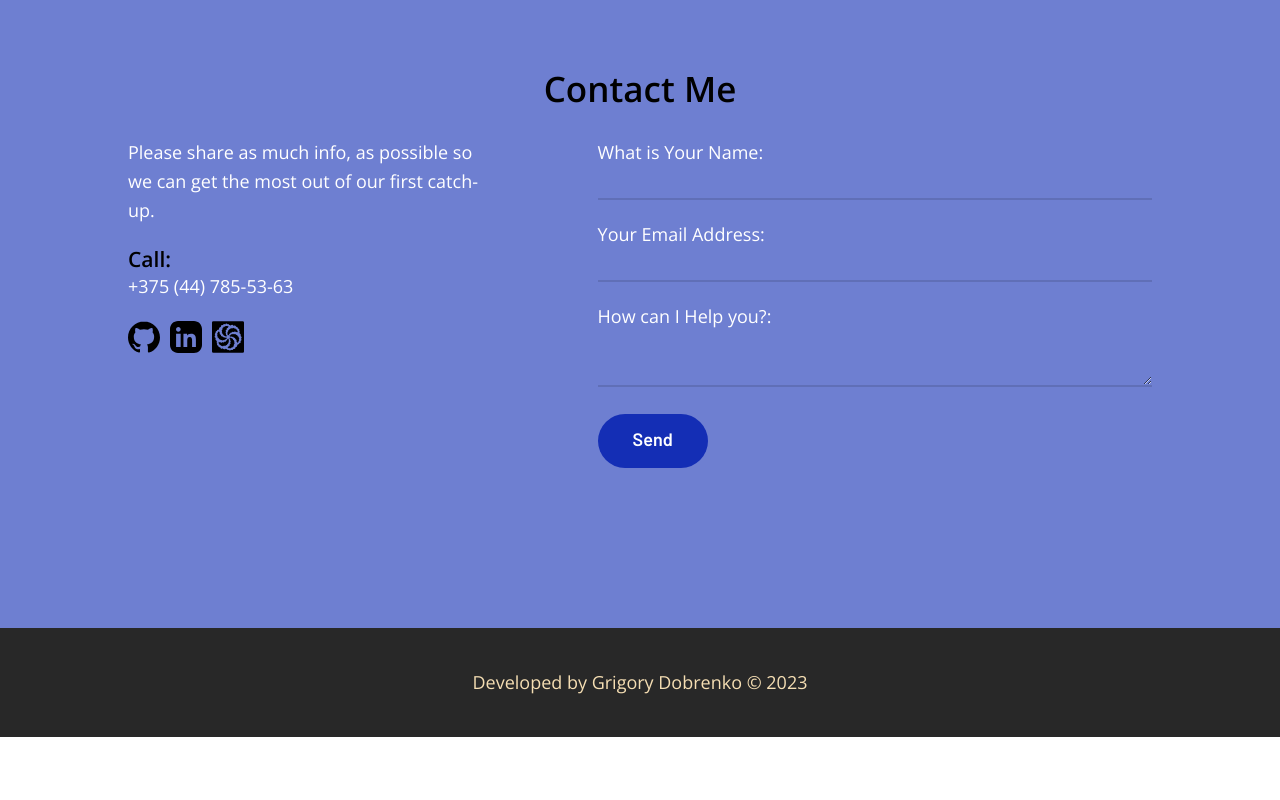
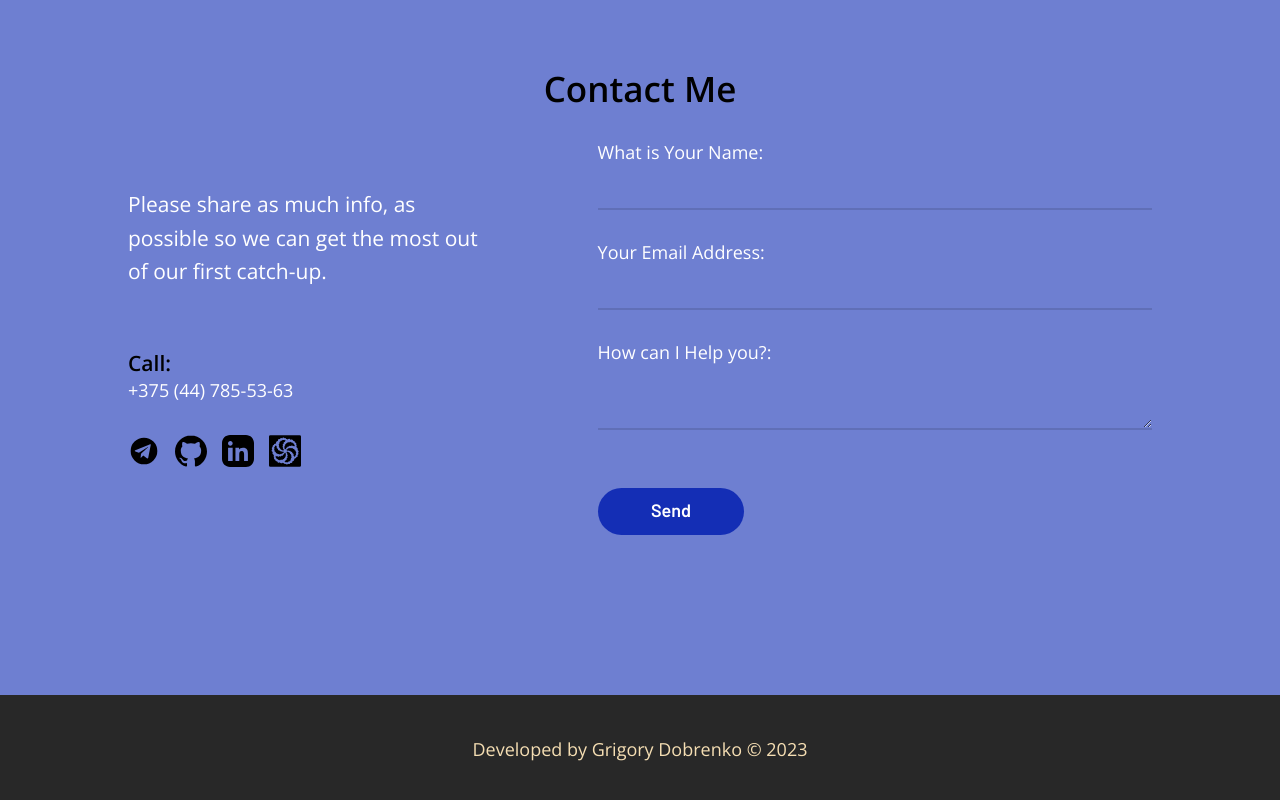
Before and after one commit to grigorydobrenko/portfolio, a React (Create React App) app: page / in a window 1280 px wide. Shown: the part 3746-4546 px from the top of the page. Before the commit the page ends 4483 px from the top, so only its background shows below. Built offline with nearby package versions, Linux system fonts and the light colour scheme.

Commit message:
feat: add sending contacts

```diff
--- a/package.json
+++ b/package.json
@@ -7,6 +7,8 @@
     "@testing-library/jest-dom": "^5.16.5",
     "@testing-library/react": "^13.4.0",
     "@testing-library/user-event": "^13.5.0",
+    "axios": "^1.2.6",
+    "formik": "^2.2.9",
     "framer-motion": "^8.5.2",
     "gh-pages": "^4.0.0",
     "react": "^18.2.0",
--- a/src/common/buttons/Buttons.module.scss
+++ b/src/common/buttons/Buttons.module.scss
@@ -9,6 +9,8 @@
   font-weight: 600;
   transition: all .3s ease;
   text-decoration: none;
+  border: none;
+
   @media (max-width: 1040px) {
     padding: 8px 30px 11px;
   }
--- a/src/components/contacts/Contacts.js
+++ b/src/components/contacts/Contacts.js
@@ -5,6 +5,8 @@ import buttons from '../../common/buttons/Buttons.module.scss'
 import {Title} from "../../common/title/Title";
 import Fade from 'react-reveal/Fade';
 import {CursorVariantContext} from "../../App";
+import axios from "axios";
+import {useFormik} from "formik";
 
 
 const Contacts = () => {
@@ -13,6 +15,49 @@ const Contacts = () => {
         linkEnter,
         linkLeave
     } = React.useContext(CursorVariantContext)
+
+    const [loading, setLoading] = React.useState(false)
+    const [myMessages, setMyMessages] = React.useState('')
+    const [error, setError] = React.useState('')
+
+    const formik = useFormik({
+        initialValues: {
+            name: '',
+            email: '',
+            formMessage: ''
+        },
+        validate: (values) => {
+            const errors = {}
+            if (!values.name) {
+                errors.name = 'Enter your name'
+            }
+            if (!values.email) {
+                errors.email = 'Enter your email'
+            } else if (!/^[A-Z0-9._%+-]+@[A-Z0-9.-]+\.[A-Z]{2,4}$/i.test(values.email)) {
+                errors.email = 'Invalid email address'
+            }
+            if (!values.formMessage) {
+                errors.formMessage = 'Enter your message'
+            }
+            return errors
+        },
+        onSubmit: values => {
+            setLoading(true)
+            console.log(values)
+            axios.post('http://localhost:3000/send-message', values)
+                .then(res => {
+                    setMyMessages('Thanks for your interest! I will contact you as soon as I have free time!')
+                    setError(false)
+                    formik.resetForm();
+                })
+                .catch(error => {
+                    setError('Error, please try again later.')
+                })
+                .finally(() => {
+                    setLoading(false)
+                })
+        },
+    })
 
     return (
         <div className={styles.contacts} id={'contactMe'}>
@@ -27,11 +72,16 @@ const Contacts = () => {
                             <p>+375 (44) 785-53-63</p>
                             <div className={styles.linksContainer}>
                                 <a onMouseEnter={linkEnter} onMouseLeave={linkLeave}
+                                   href="https://t.me/grigodo" target='_blank'>
+                                    <div className={`${styles.icon} ${styles.telegram}`}>
+                                    </div>
+                                </a>
+                                <a onMouseEnter={linkEnter} onMouseLeave={linkLeave}
                                    href="https://github.com/grigorydobrenko" target='_blank'>
                                     <div className={`${styles.icon} ${styles.github}`}>
                                     </div>
                                 </a>
-                                <a onMouseEnter={linkEnter} onMouseLeave={linkLeave} href="https://ru.linkedin.com/"
+                                <a onMouseEnter={linkEnter} onMouseLeave={linkLeave} href="https://www.linkedin.com/in/grigory-dobrenko-65006325a/"
                                    target='_blank'>
                                     <div className={`${styles.icon} ${styles.linkedin}`}>
                                     </div>
@@ -46,32 +96,75 @@ const Contacts = () => {
                     </Fade>
                     <Fade right>
                         <div className={styles.contactsForm}>
-                            <form className={styles.Form} action="">
-                                <div>
-                                    <label>What is Your Name:</label>
-                                    <input type="text"/>
+                            <form className={styles.form} onSubmit={formik.handleSubmit}>
+                                <div className={styles.formField}>
+                                    <label className={styles.label}>What is Your Name:</label>
+                                    <input
+                                        disabled={loading}
+                                        name="name"
+                                        {...formik.getFieldProps('name')}
+                                    />
+                                    <div className={styles.error}>
+                                        {formik.touched.name && formik.errors.name && formik.errors.name}
+                                    </div>
                                 </div>
-                                <div>
-                                    <label>Your Email Address:</label>
-                                    <input type="text"/>
+                                <div className={styles.formField}>
+                                    <label className={styles.label}>Your Email Address:</label>
+                                    <input
+                                        disabled={loading}
+                                        name="email"
+                                        {...formik.getFieldProps('email')}
+                                    />
+                                    <div className={styles.error}>
+                                        {formik.touched.email && formik.errors.email && formik.errors.email}
+                                    </div>
                                 </div>
-                                <div>
-                                    <label>How can I Help you?:</label>
-                                    <textarea name="" id=""></textarea>
+                                <div className={styles.formField}>
+                                    <label className={styles.label}>How can I Help you?:</label>
+                                    <textarea
+                                        disabled={loading}
+                                        name="formMessage"
+                                        {...formik.getFieldProps('formMessage')}
+                                    ></textarea>
+                                    <div className={styles.error}>
+                                        {formik.touched.formMessage && formik.errors.formMessage && formik.errors.formMessage}
+                                    </div>
+                                </div>
+
+                                <div
+                                    className={styles.contactButtons}
+                                >
+
+                                    <button
+                                        onMouseEnter={linkEnter}
+                                        onMouseLeave={linkLeave}
+                                        disabled={loading}
+                                        type="submit"
+                                        className={`
+                                        ${buttons.btn} ${buttons.btnPrimary}
+                                        ${styles.contactButton}`}
+                                    >
+                                        {
+                                            loading ?
+                                            <div className={styles.loader}></div> :
+                                            <span className={styles.send}>Send</span>
+                                        }
+
+                                    </button>
+                                    <span>
+                                        {error && error}
+                                        {myMessages && myMessages}
+
+                                    </span>
                                 </div>
                             </form>
-                            <div className={styles.contactButtons}>
-                                <a href="" onMouseEnter={linkEnter} onMouseLeave={linkLeave}
-                                   className={`${buttons.btn} ${buttons.btnPrimary}`}>Send
-                                </a>
-                            </div>
                         </div>
                     </Fade>
                 </div>
 
             </div>
         </div>
-    );
-};
+    )
+}
 
 export default Contacts;
--- a/src/components/contacts/Contacts.module.scss
+++ b/src/components/contacts/Contacts.module.scss
@@ -17,19 +17,22 @@
 
     .contactsInfo {
       width: 40%;
+
       @media (max-width: 950px) {
         width: 100%;
         text-align: center;
       }
 
       .description {
-        margin-bottom: 20px;
+        margin-top: 50px;
+        margin-bottom: 60px;
+        font-size: 21px;
       }
 
       .linksContainer {
         display: flex;
-        gap: 10px;
-        margin-top: 20px;
+        gap: 15px;
+        margin-top: 30px;
         @media (max-width: 950px) {
           justify-content: center;
         }
@@ -52,6 +55,11 @@
         .codewars {
           background-image: url("../../common/icons/codewars-svgrepo-com.svg");
         }
+
+        .telegram {
+          background-image: url("../../common/icons/telegram-svgrepo-com.svg");
+        }
+
       }
 
     }
@@ -69,16 +77,16 @@
         margin-left: 0;
       }
 
-      .Form {
+      .form {
         width: 100%;
 
         & * {
           width: 100%;
-          margin-bottom: 10px;
+          //margin-bottom: 10px;
         }
 
         & input, textarea {
-          padding: 4px 15px 4px 0;
+          //padding: 4px 15px 4px 0;
           background: transparent;
           outline: none;
           border: none;
@@ -87,12 +95,66 @@
           font-size: 20px;
         }
 
+        .formField {
+
+          height: 100px;
+
+          .label {
+            display: block;
+            margin-bottom: 15px;
+          }
+
+          .error {
+            margin-top: 2px;
+            color: #8b0000;
+            font-size: 15px;
+          }
+        }
+
+
       }
 
       .contactButtons {
-        width: 100%;
         display: flex;
-        justify-content: flex-start;
+        align-items: center;
+        gap: 20px;
+        justify-content: space-between;
+        margin-top: 50px;
+
+        .contactButton {
+          width: 180px;
+          display: flex;
+          align-items: center;
+          justify-content: space-between;
+          max-height: 54px;
+          max-width: 182px;
+
+          .loader {
+            margin-left: 40px;
+            margin-top: 10px;
+            border: 5px solid #f3f3f3;
+            border-radius: 50%;
+            border-top: 5px solid #6e7fd1;
+            width: 30px;
+            height: 30px;
+            -webkit-animation: spin 2s linear infinite; /* Safari */
+            animation: spin 2s linear infinite;
+          }
+
+          .send {
+            //padding-top: 10px;
+          }
+        }
+
+
+        @keyframes spin {
+          0% {
+            transform: rotate(0deg);
+          }
+          100% {
+            transform: rotate(360deg);
+          }
+        }
       }
     }
   }
--- a/src/index.css
+++ b/src/index.css
@@ -11,3 +11,10 @@ code {
     font-family: source-code-pro, Menlo, Monaco, Consolas, 'Courier New',
     monospace;
 }
+
+input:-webkit-autofill,
+input:-webkit-autofill:hover,
+input:-webkit-autofill:focus,
+input:-webkit-autofill:active{
+    -webkit-box-shadow: 0 0 0 30px #6e7fd1 inset !important;
+}
```
Also changed, not shown: src/common/icons/telegram-svgrepo-com.svg (added), 1 other file (tests, documents, lock files or other folders).
